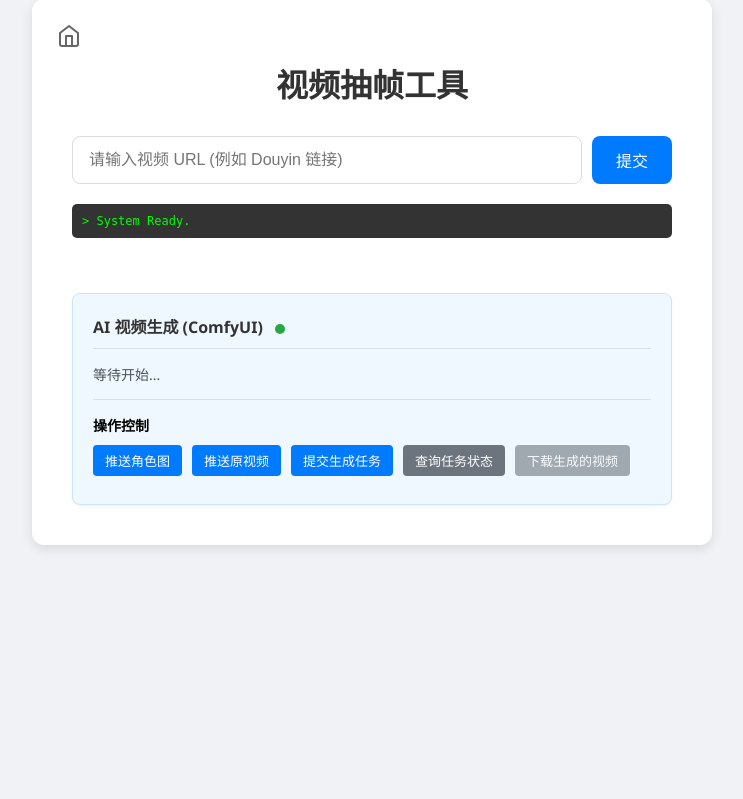
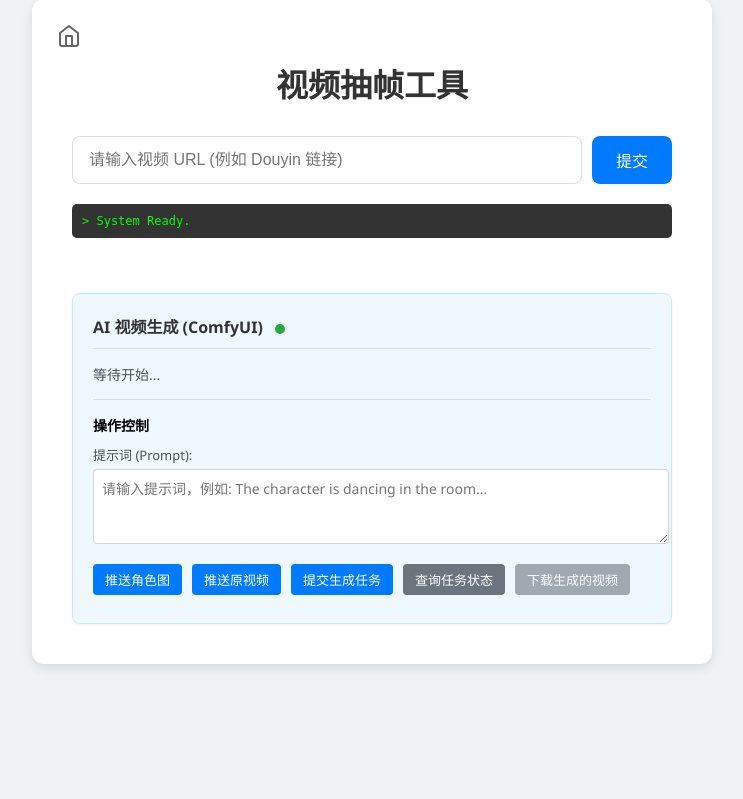
Before and after one commit to qq939/cutVedio, a Flask app: page / in a window 1280 px wide. Shown: the part 51-850 px from the top of the page, without its empty margins (268-1011 px from the left). Run offline with Flask 3, Linux system fonts and the light colour scheme; data that the repository does not hold is empty.

Commit message:
Add prompt text input support

```diff
--- a/app.py
+++ b/app.py
@@ -495,6 +495,7 @@ def api_comfy_execute():
         data = request.json or {}
         char_filename = data.get('char_filename')
         video_filename = data.get('video_filename')
+        prompt_text = data.get('prompt_text')
 
         if not char_filename:
              char_filename = "lulu.webp" # Default
@@ -510,7 +511,7 @@ def api_comfy_execute():
         if not char_filename or not video_filename:
              return jsonify({'error': 'Could not determine filenames'}), 400
 
-        task_id, error = comfy_utils.queue_workflow_template(char_filename, video_filename)
+        task_id, error = comfy_utils.queue_workflow_template(char_filename, video_filename, prompt_text=prompt_text)
 
         if task_id:
             return jsonify({'message': 'Task queued', 'task_id': task_id})
@@ -662,6 +663,18 @@ def process_video():
         # We just return the URLs and let the frontend trigger the generation to handle the long wait time.
         # This prevents the initial request from timing out.
 
+        # NOTE: User requested automatic submission to ComfyUI after OBS upload.
+        # But process_video returns JSON to frontend, and frontend polling handles status.
+        # If we submit here, the frontend needs to know the task_id.
+        # So we should submit here and return task_id.
+
+        print("DEBUG: Auto-submitting to ComfyUI...", flush=True)
+        task_id, error = comfy_utils.submit_job(character_path, downloaded_video_path)
+        if task_id:
+            logger.info(f"Auto-submitted ComfyUI task: {task_id}")
+        else:
+            logger.error(f"Failed to auto-submit ComfyUI task: {error}")
+
         cap = cv2.VideoCapture(downloaded_video_path)
         if not cap.isOpened():
              return jsonify({'error': 'Could not open downloaded video'}), 400
@@ -705,6 +718,7 @@ def process_video():
             'images': saved_files,
             'video_url': f"/video/{video_filename}",
             'original_url': video_url,
+            'task_id': task_id if 'task_id' in locals() else None,
             'upload_urls': {
                 'character': character_url,
                 'video': video_obs_url
--- a/comfy_utils.py
+++ b/comfy_utils.py
@@ -105,13 +105,13 @@ class ComfyUIClient:
                     'subfolder': subfolder,
                     'overwrite': 'true' if overwrite else 'false'
                 }
-                logger.info(f"Uploading {file_path} to {url}...")
+                logger.info(f"POST {url} with file={file_path}, data={data}")
                 response = requests.post(url, files=files, data=data)
 
             if response.status_code == 200:
                 response_data = response.json()
                 # ComfyUI returns the filename (sometimes renamed) and subfolder/type
-                logger.info(f"Upload successful: {response_data}")
+                logger.info(f"Upload response: {response_data}")
                 return response_data
             else:
                 logger.error(f"Upload failed: {response.status_code} - {response.text}")
@@ -129,10 +129,12 @@ class ComfyUIClient:
             data = {"prompt": workflow, "client_id": self.client_id}
             data_json = json.dumps(data).encode('utf-8')
 
+            logger.info(f"POST {url} with workflow (truncated): {str(data)[:200]}...")
+
             req = urllib.request.Request(url, data=data_json)
             with urllib.request.urlopen(req) as response:
                 result = json.loads(response.read())
-                logger.info(f"Prompt queued. ID: {result.get('prompt_id')}")
+                logger.info(f"Queue prompt response: {result}")
                 return result.get('prompt_id')
         except Exception as e:
             logger.error(f"Queue prompt failed: {e}")
@@ -258,7 +260,7 @@ def submit_job(character_path, video_path):
         logger.error(f"Submit job error: {e}")
         return None, str(e)
 
-def queue_workflow_template(char_filename, video_filename):
+def queue_workflow_template(char_filename, video_filename, prompt_text=None):
     """
     Loads workflow template, updates inputs, and queues prompt.
     """
@@ -279,6 +281,12 @@ def queue_workflow_template(char_filename, video_filename):
         # Node 145: LoadVideo (Video)
         if "145" in workflow:
             workflow["145"]["inputs"]["file"] = video_filename
+
+        # Node 21: CLIPTextEncode (Positive Prompt)
+        # Only update if prompt_text is provided and not empty
+        if prompt_text and "21" in workflow:
+            logger.info(f"Updating positive prompt with: {prompt_text}")
+            workflow["21"]["inputs"]["text"] = prompt_text
 
         # Randomize seed for KSamplers to ensure new results
         # Nodes: 232:63 and 242:91 (KSampler)
--- a/comfyapi/视频换人video_wan2_2_14B_animate.json
+++ b/comfyapi/视频换人video_wan2_2_14B_animate.json
@@ -162,7 +162,7 @@
     "inputs": {
       "detect_hand": "disable",
       "detect_body": "disable",
-      "detect_face": "enable",
+      "detect_face": "disable",
       "resolution": [
         "158",
         0
@@ -346,7 +346,7 @@
   },
   "274": {
     "inputs": {
-      "expand": 10,
+      "expand": 50,
       "tapered_corners": true,
       "mask": [
         "107",
--- a/templates/index.html
+++ b/templates/index.html
@@ -259,6 +259,13 @@
             <!-- Manual Controls -->
             <div style="margin-top: 15px; padding-top: 15px; border-top: 1px solid #dae0e5;">
                  <div style="font-weight: 600; margin-bottom: 10px; font-size: 14px;">操作控制</div>
+
+                 <!-- Prompt Input -->
+                 <div style="margin-bottom: 15px;">
+                     <label for="promptInput" style="display: block; margin-bottom: 5px; font-size: 13px; color: #495057;">提示词 (Prompt):</label>
+                     <textarea id="promptInput" rows="3" style="width: 100%; padding: 8px; border: 1px solid #ced4da; border-radius: 4px; font-family: inherit; font-size: 14px; resize: vertical;" placeholder="请输入提示词，例如: The character is dancing in the room..."></textarea>
+                 </div>
+
                  <div style="display: flex; gap: 10px; flex-wrap: wrap;">
                      <button type="button" class="action-btn" onclick="comfyUploadCharacter()">推送角色图</button>
                      <button type="button" class="action-btn" onclick="comfyUploadVideo()">推送原视频</button>
@@ -287,6 +294,12 @@
 
             if (state.videoUrl) {
                 document.getElementById('videoUrl').value = state.videoUrl;
+            }
+
+            // Restore Prompt
+            if (state.prompt) {
+                const promptInput = document.getElementById('promptInput');
+                if (promptInput) promptInput.value = state.prompt;
             }
 
             if (state.logs && state.logs.length > 0) {
@@ -430,6 +443,14 @@
             if (videoUrlInput) {
                 videoUrlInput.addEventListener('input', (e) => {
                     saveState({ videoUrl: e.target.value });
+                });
+            }
+
+            // Add prompt listener
+            const promptInput = document.getElementById('promptInput');
+            if (promptInput) {
+                promptInput.addEventListener('input', (e) => {
+                    saveState({ prompt: e.target.value });
                 });
             }
 
@@ -662,6 +683,29 @@
                         originalLink.textContent = data.original_url;
                     }
 
+                    // Handle Auto-submitted Task
+                    if (data.task_id) {
+                        log(`Auto-submitted task started. Task ID: ${data.task_id}`);
+                        aliyunStatus.textContent = `任务已自动提交 (ID: ${data.task_id})，正在生成中，预计需要20分钟，请耐心等待...`;
+
+                        const taskIdDisplay = document.getElementById('taskIdDisplay');
+                        if (taskIdDisplay) taskIdDisplay.textContent = `ID: ${data.task_id}`;
+
+                        // Save task info
+                        saveState({
+                            aliyunTask: {
+                                id: data.task_id,
+                                status: 'PENDING'
+                            }
+                        });
+
+                        // Start polling
+                        pollTaskStatus(data.task_id);
+                    } else {
+                        // Fallback if not auto-submitted (e.g. error)
+                        aliyunStatus.textContent = '视频处理完成，请手动提交任务';
+                    }
+
                     // Display OBS Links
                     const characterLink = document.getElementById('characterLink');
                     const videoLink = document.getElementById('videoLink');
@@ -799,10 +843,22 @@
         async function comfySubmitTask() {
             const statusDiv = document.getElementById('comfyControlStatus');
             const aliyunStatus = document.getElementById('aliyunStatus');
+            const promptInput = document.getElementById('promptInput');
+            const prompt = promptInput ? promptInput.value : '';
+
             statusDiv.textContent = '正在提交任务...';
+            statusDiv.style.color = 'blue';
 
             try {
-                const res = await fetch('/api/comfy/execute', { method: 'POST', headers: {'Content-Type': 'application/json'}, body: JSON.stringify({}) });
+                const res = await fetch('/api/comfy/execute', {
+                    method: 'POST',
+                    headers: {
+                        'Content-Type': 'application/json'
+                    },
+                    body: JSON.stringify({
+                        prompt_text: prompt
+                    })
+                });
                 const data = await res.json();
                 if (res.ok) {
                     statusDiv.textContent = '任务提交成功 ID: ' + data.task_id;
```
Also changed, not shown: face/lulu.webp.
